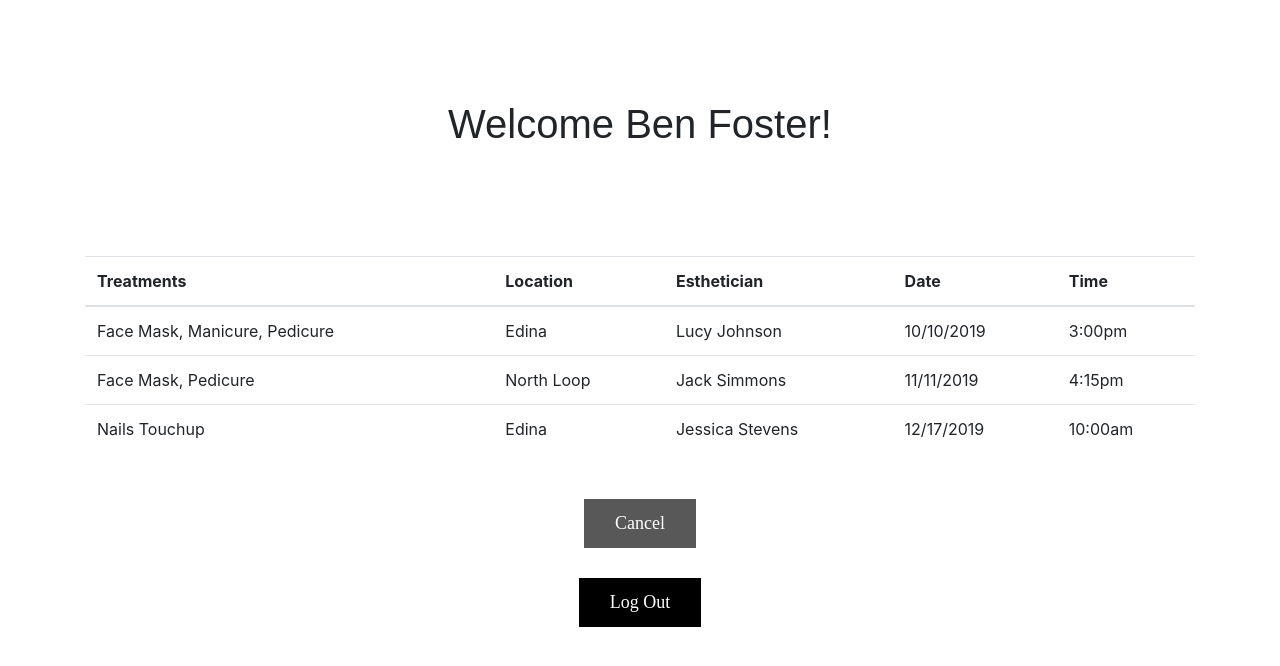
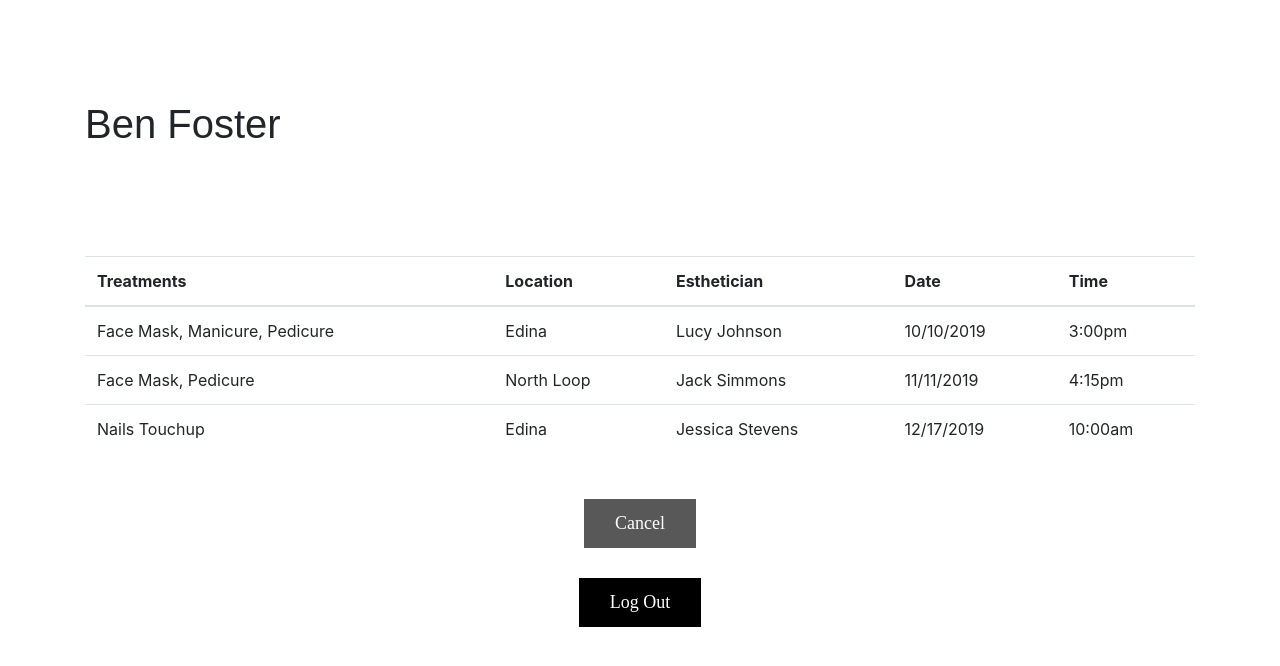
Before and after one commit to yylhyyw/face-foundry-portal, an Angular app: page / in a window 1280 px wide. Shown: the top 666 px of the page. Built offline with nearby package versions, Linux system fonts and the light colour scheme.

Commit message:
left aligned

```diff
--- a/src/app/main/main.component.html
+++ b/src/app/main/main.component.html
@@ -3,7 +3,7 @@
         <div class="row">
             <div class="col-12">
                 <div class="title-container">
-                    <h1>Welcome {{user.name}}!</h1>
+                    <h1>{{user.name}}</h1>
                 </div>
             </div>
         </div>
--- a/src/styles.css
+++ b/src/styles.css
@@ -1,6 +1,6 @@
 /* You can add global styles to this file, and also import other style files */
 .title-container{
-    text-align: center;
+    text-align: left;
 }
 
 h1, h2, h3, h4, h5, h6, a {
```
